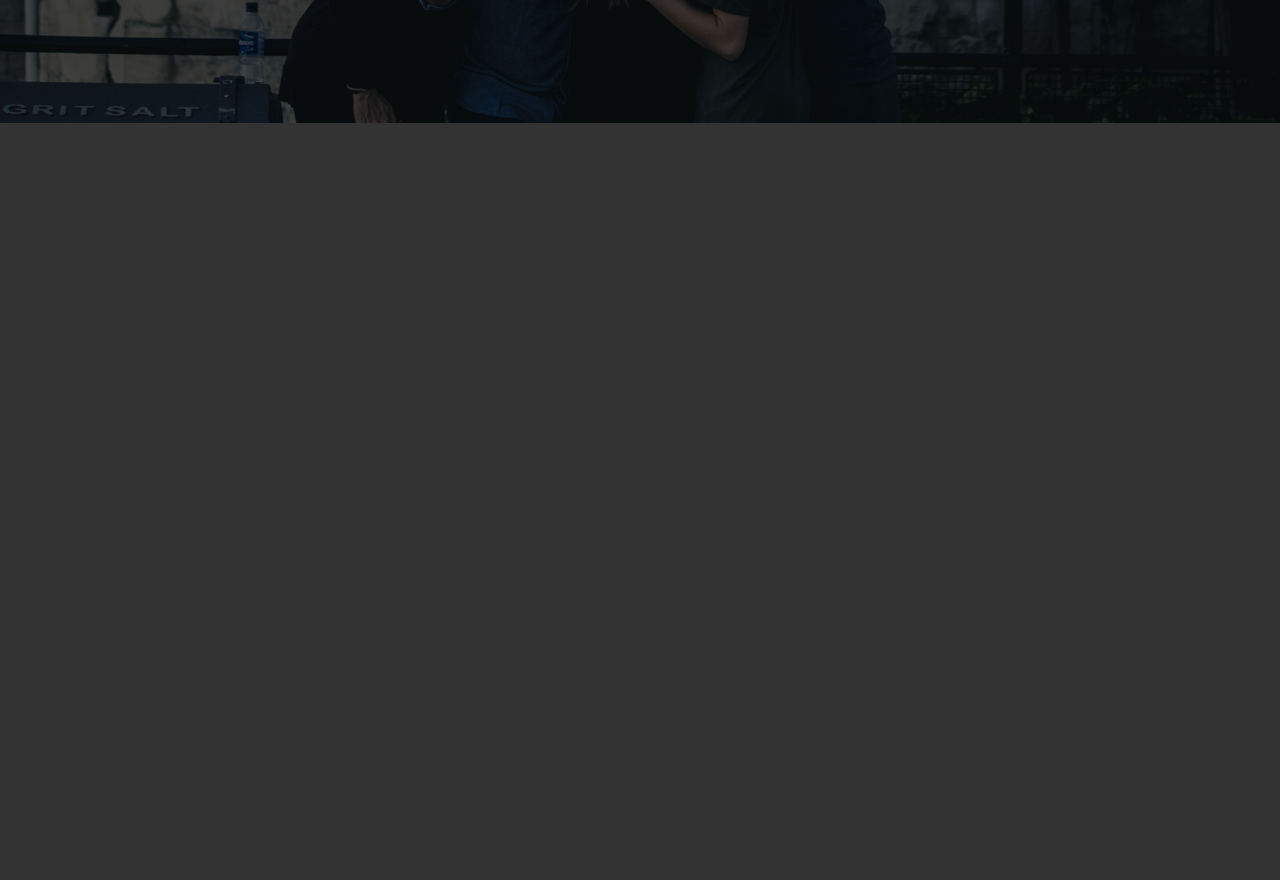
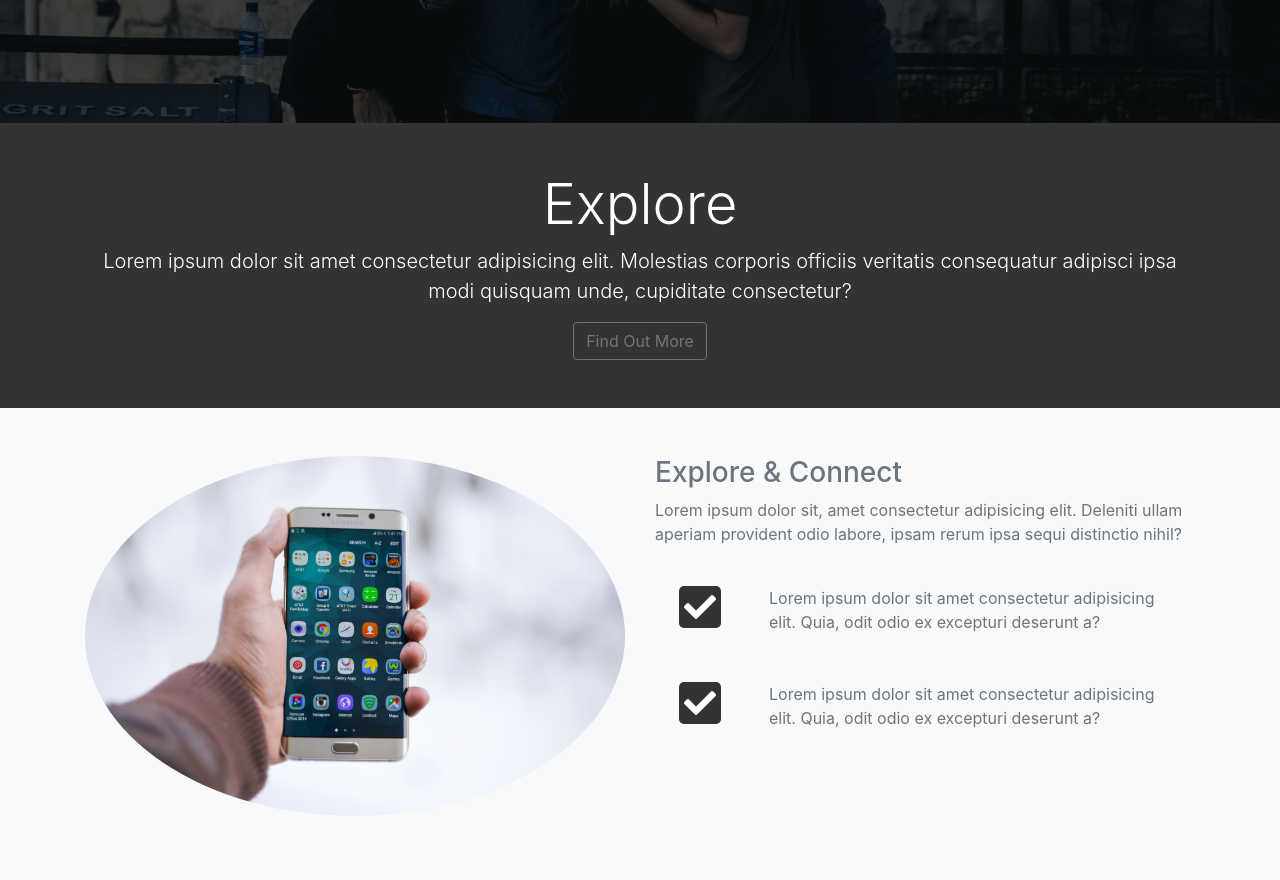
Before and after one commit to KadenZipfel/loopLAB, a plain HTML site: page index.html in a window 1280 px wide. Shown: the part 577-1457 px from the top of the page. Before the commit the page ends 800 px from the top, so only its background shows below. Drawn offline with nearby package versions, Linux system fonts and the light colour scheme.

Commit message:
Create explore section

```diff
--- a/css/styles.css
+++ b/css/styles.css
@@ -39,3 +39,10 @@
   padding: 5px;
   border-radius: 5px;
 }
+
+#explore-section .fas, #share-section .fas {
+  background: #333;
+  color: white;
+  padding: 5px;
+  border-radius: 5px;
+}
--- a/index.html
+++ b/index.html
@@ -111,6 +111,59 @@
     </div>
   </header>
 
+  <!-- Explore Head -->
+  <section id="explore-head-section">
+    <div class="container">
+      <div class="row">
+        <div class="col text-center py-5">
+          <h1 class="display-4">Explore</h1>
+          <p class="lead">Lorem ipsum dolor sit amet consectetur
+            adipisicing elit. Molestias corporis officiis veritatis
+            consequatur adipisci ipsa modi quisquam unde, cupiditate
+            consectetur?
+          </p>
+          <a href="#" class="btn btn-outline-secondary">Find Out More</a>
+        </div>
+      </div>
+    </div>
+  </section>
+
+  <!-- Explore Section -->
+  <section id="explore-section" class="bg-light text-muted py-5">
+    <div class="container">
+      <div class="row">
+        <div class="col-md-6">
+          <img src="img/explore-section1.jpg" alt="" class="img-fluid mb-3 rounded-circle">
+        </div>
+        <div class="col-md-6">
+          <h3>Explore & Connect</h3>
+          <p>Lorem ipsum dolor sit, amet consectetur adipisicing elit.
+            Deleniti ullam aperiam provident odio labore, ipsam rerum
+            ipsa sequi distinctio nihil?
+          </p>
+          <div class="d-flex">
+            <div class="p-4 align-self-start">
+              <i class="fas fa-check fa-2x"></i>
+            </div>
+            <div class="p-4 align-self-end">
+              Lorem ipsum dolor sit amet consectetur adipisicing elit.
+              Quia, odit odio ex excepturi deserunt a?
+            </div>
+          </div>
+          <div class="d-flex">
+            <div class="p-4 align-self-start">
+              <i class="fas fa-check fa-2x"></i>
+            </div>
+            <div class="p-4 align-self-end">
+              Lorem ipsum dolor sit amet consectetur adipisicing elit.
+              Quia, odit odio ex excepturi deserunt a?
+            </div>
+          </div>
+        </div>
+      </div>
+    </div>
+  </section>
+
   <script
     src="https://code.jquery.com/jquery-3.3.1.min.js"
     integrity="sha256-FgpCb/KJQlLNfOu91ta32o/NMZxltwRo8QtmkMRdAu8="
```
